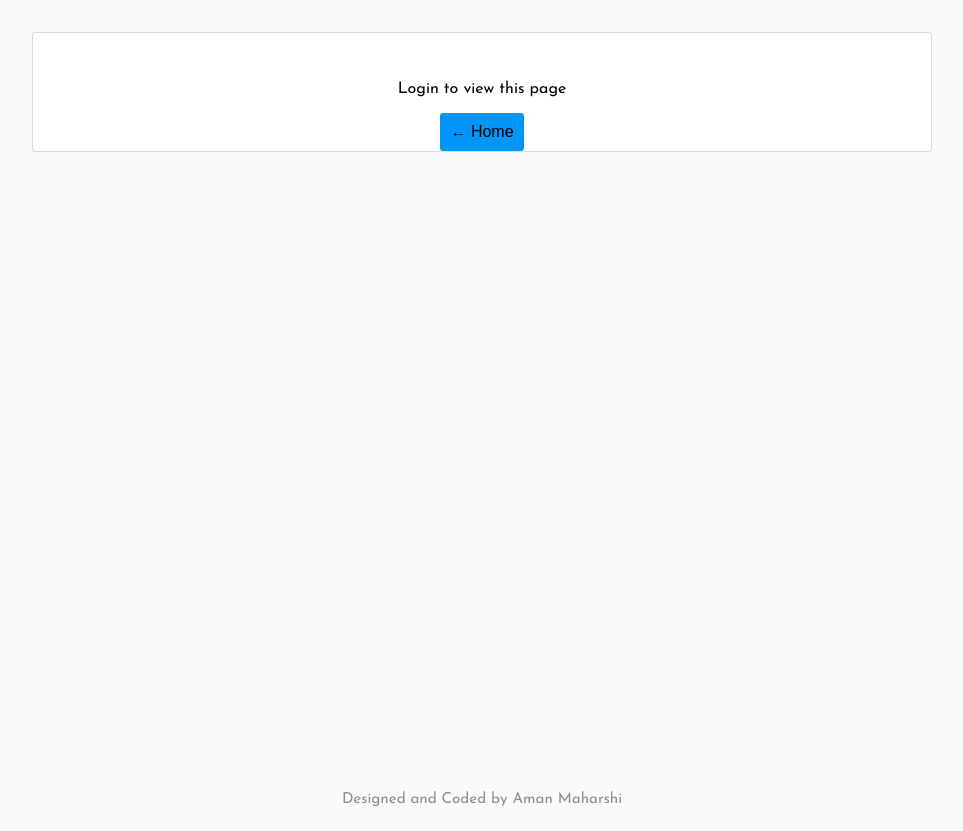
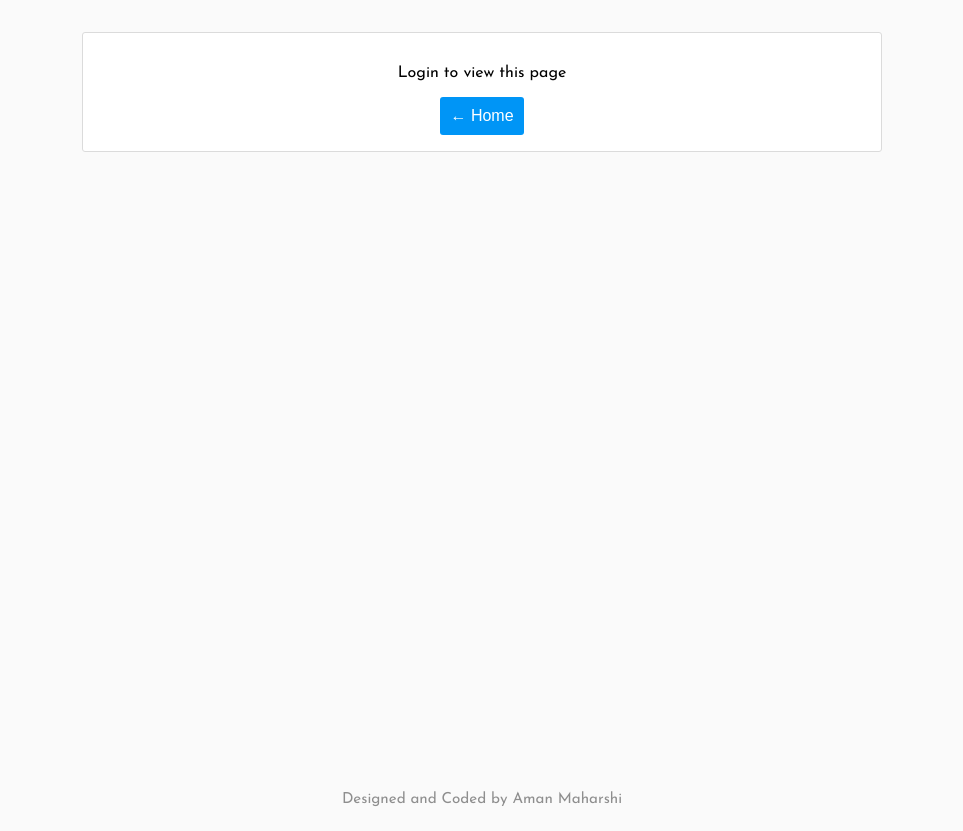
Before and after one commit to aman-maharshi/hands-on-practice, a React (Create React App) app in the folder practice-api/: page /user/1 in a window 1280 px wide. Shown: the whole page, without its empty margins (158-1121 px from the left). Built offline with nearby package versions, Linux system fonts and the light colour scheme.

Commit message:
saving loginResponse to local storage

```diff
--- a/practice-api/src/App.js
+++ b/practice-api/src/App.js
@@ -1,11 +1,16 @@
-import { useState } from "react"
+import { useState, useEffect } from "react"
 import { BrowserRouter as Router, Switch, Route } from "react-router-dom"
 import Login from "./components/Login"
 import Home from "./components/Home"
 import NotFound from "./components/NotFound"
 
 function App() {
-    const [loginResponse, setLoginResponse] = useState(null)
+    const lsLoginResponse = JSON.parse(localStorage.getItem("loginResponse"))
+    const [loginResponse, setLoginResponse] = useState(lsLoginResponse ? lsLoginResponse : null)
+
+    useEffect(() => {
+        localStorage.setItem("loginResponse", JSON.stringify(loginResponse))
+    }, [loginResponse])
 
     return (
         <>
--- a/practice-api/src/components/Home.js
+++ b/practice-api/src/components/Home.js
@@ -1,10 +1,8 @@
 import React from "react"
-import { Link } from "react-router-dom"
-// import { useParams } from "react-router-dom"
-import { useHistory } from "react-router-dom"
+import { Link, useParams, useHistory } from "react-router-dom"
 
 function Home({ loginResponse, setLoginResponse }) {
-    // let { id } = useParams()
+    let { id } = useParams()
     let history = useHistory()
 
     const handleLogout = () => {
@@ -14,7 +12,7 @@ function Home({ loginResponse, setLoginResponse }) {
 
     return (
         <>
-            {loginResponse ? (
+            {loginResponse && id === loginResponse.username ? (
                 <div className="home">
                     <header className="header">
                         <div className="home__card">
--- a/practice-api/src/components/NotFound.js
+++ b/practice-api/src/components/NotFound.js
@@ -1,9 +1,15 @@
 import React from "react"
+import { Link } from "react-router-dom"
 
 function NotFound() {
     return (
-        <div>
-            <h3>NotFound</h3>
+        <div className="pageContent">
+            <div className="notLoggedIn">
+                <p>Page not found</p>
+                <button>
+                    <Link to="/">← Home</Link>
+                </button>
+            </div>
         </div>
     )
 }
--- a/practice-api/src/index.css
+++ b/practice-api/src/index.css
@@ -20,6 +20,9 @@ button {
     color: white;
     border: none;
 }
+button a {
+    color: white;
+}
 input {
     background: #fafafa;
 }
@@ -30,9 +33,9 @@ input {
     min-height: 92vh;
 }
 .pageContent {
-    max-width: 900px;
+    max-width: 800px;
     margin: 0 auto;
-    padding-top: 2rem;
+    padding: 1rem;
     background: white;
     border-radius: 3px;
     margin-top: 2rem;
@@ -111,6 +114,7 @@ button {
 */
 .home__card {
     display: flex;
+    align-items: center;
 }
 .home__card .avatar {
     width: 50px;
```
